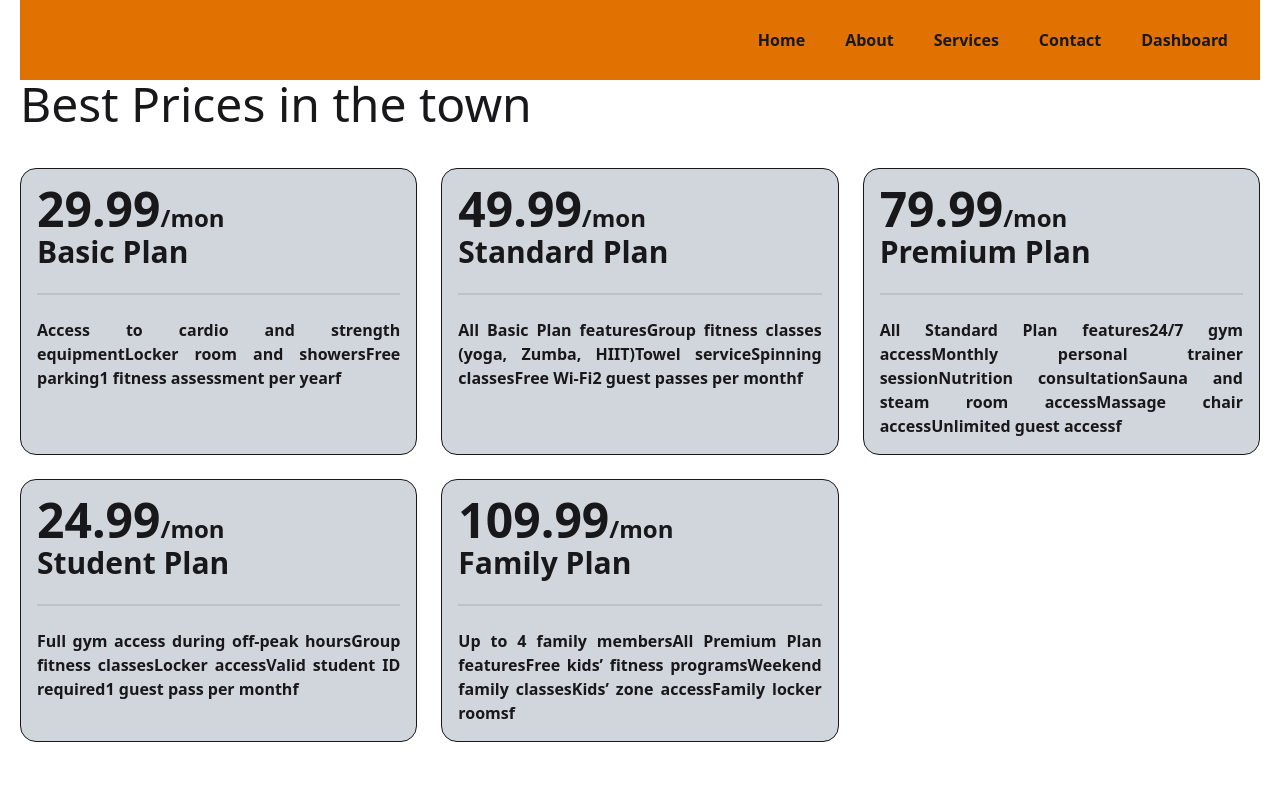
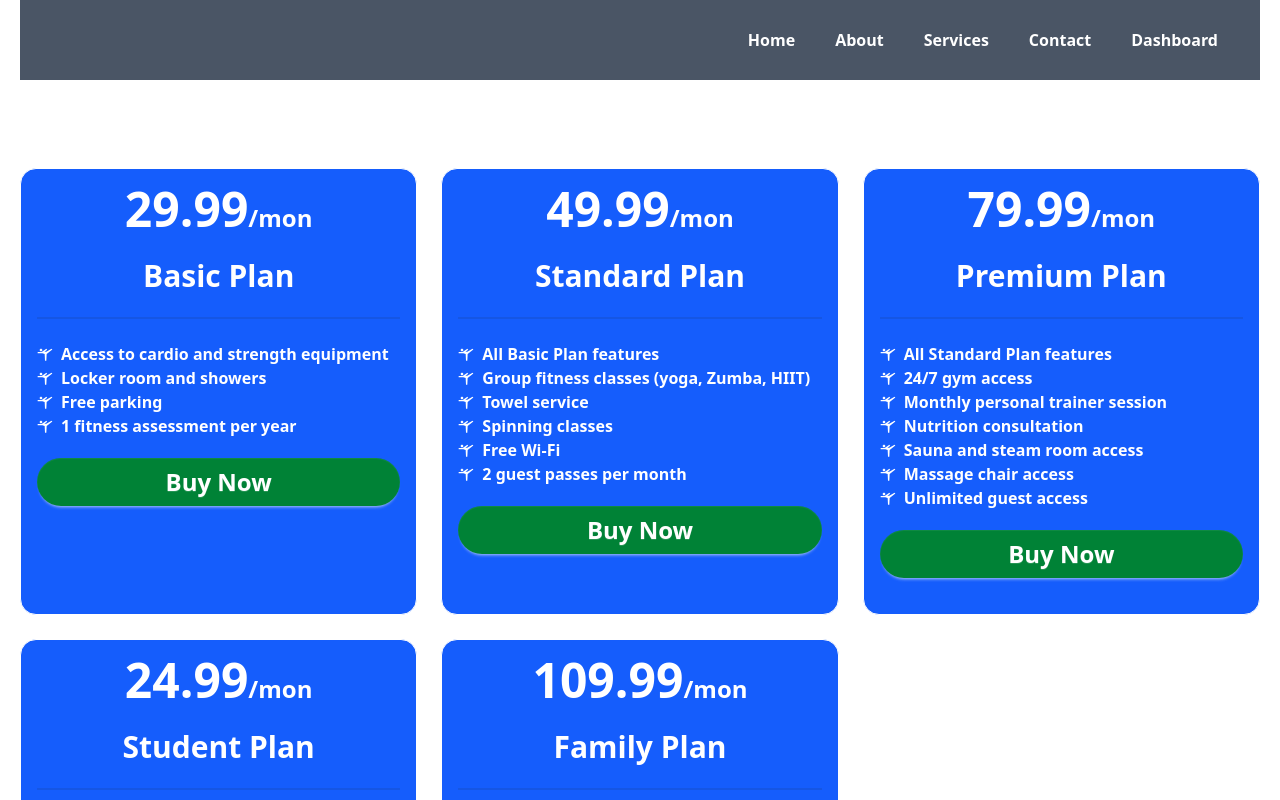
Before and after one commit to sadhin28/price-options-p4, a React (Vite) app: page / in a window 1280 px wide. Shown: the top 800 px of the page. Built offline with nearby package versions, Linux system fonts and the light colour scheme.

Commit message:
add pricing card

```diff
--- a/src/App.jsx
+++ b/src/App.jsx
@@ -7,8 +7,8 @@ function App() {
 
 
   return (
-    <div className='mx-5'>
-      <div className='sticky top-0 lg:bg-amber-600 bg-amber-600  '>
+    <div className='mx-5  md:text-white'>
+      <div className='sticky top-0 lg:bg-gray-600 bg-gray-600  '>
        {/* <Navbar></Navbar> */}
        <Mynavbar></Mynavbar>
 
--- a/src/components/Navbar/Mynavbar/Mynavbar.jsx
+++ b/src/components/Navbar/Mynavbar/Mynavbar.jsx
@@ -16,13 +16,13 @@ const Mynavbar = () => {
       <div>
 
           <nav className="py-5">
-           <div className="md:hidden " onClick={()=>setopen(!open)}>
+           <div className="md:hidden text-white" onClick={()=>setopen(!open)}>
                {
-                 open == true?<IoMdClose className="text-4xl" />:<BiAlignLeft className="text-4xl"/>
+                 open == true?<IoMdClose className="text-4xl " />:<BiAlignLeft className="text-4xl"/>
                }
 
            </div>
-            <ul className={`px-3 ml-3 font-bold justify-end py-4 md:py-0 md:flex md:duration-initial rounded-2xl md:static duration-1000 md:duration-0 absolute md:top-0 ${open ? ' top-20':'-top-1600'} md:bg-transparent md:w-full bg-amber-300 w-110  `}>
+            <ul className={`px-3 ml-0.5 font-bold justify-end py-4 md:py-0 md:flex md:duration-initial rounded-2xl md:static duration-1000 md:duration-0 absolute md:top-0 ${open ? ' top-20':'-top-1600'} md:bg-transparent md:w-full bg-blue-50 w-110  `}>
 
             {
              routes.map(route =><Link key={route.id} route={route}></Link>)
--- a/src/components/PriceOption/PriceOption.jsx
+++ b/src/components/PriceOption/PriceOption.jsx
@@ -1,16 +1,23 @@
-
+import { MdSportsGymnastics } from "react-icons/md";
 const PriceOption = ({option}) => {
      const {name,id,price,features}=option;
+
     return (
-        <div className='bg-gray-300 border rounded-2xl p-4 '>
-            <h2>
+        <div className='text-center text-white bg-blue-600 border rounded-2xl p-4 '>
+            <h2 className="">
                  <span className='text-5xl'>{price}</span>
                  <span className='text-2xl'>/mon</span>
-            </h2>
+            </h2> <br />
             <h4 className='text-3xl'>{name}</h4>
-            <div className="divider"></div>
+            <div className="divider "></div>
 
-               <p className="text-justify">{features}f</p>
+              {
+                  features.map(f=><p className="flex items-center gap-2"><MdSportsGymnastics />{f}</p>)
+              }
+
+              <div className="mt-5 mb-5">
+                 <button className="btn bg-green-700 w-full border-none  text-2xl p-6 text-white rounded-4xl hover:bg-green-900">Buy Now</button>
+              </div>
 
         </div>
     );
```
